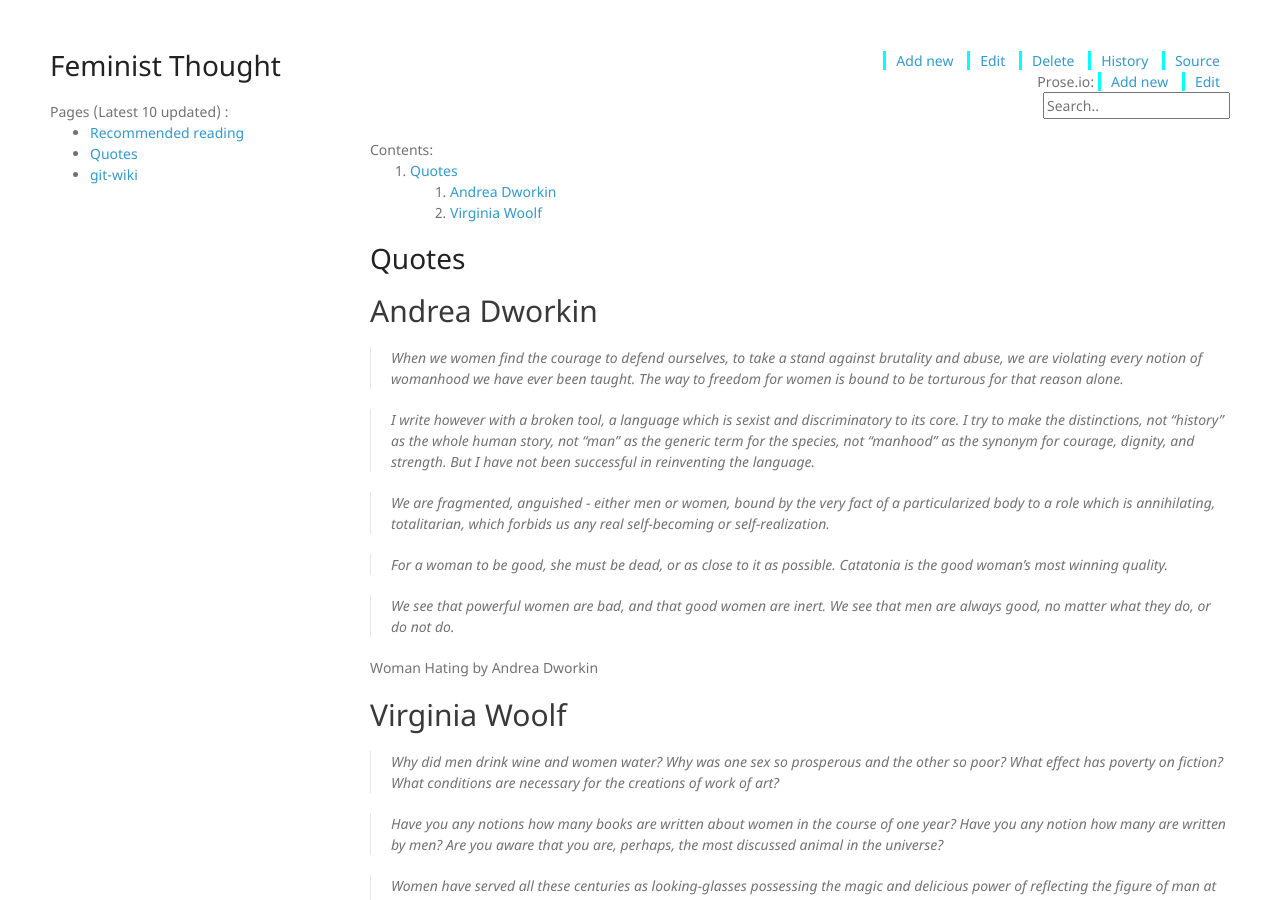
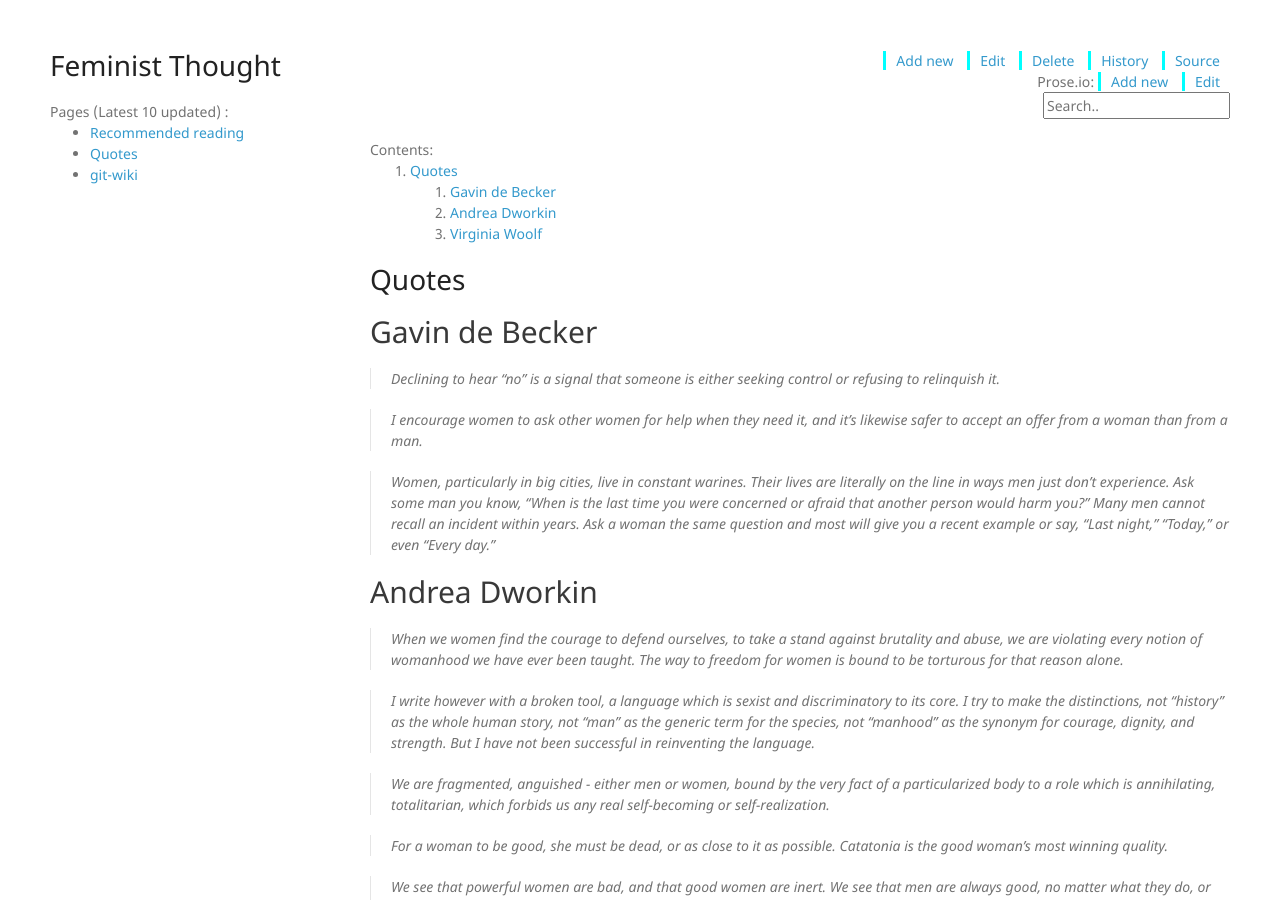
Before and after one commit to feminist-thought/feminist-thought, a Jekyll site: the page built from wiki/quotes.md, in a window 1280 px wide and 900 px high. Built offline with Jekyll 4.4.1, drawn with Linux system fonts in a browser that asks for light colours; nearby versions of some CDN libraries; our own code applies the rules of GitHub Pages for plain Markdown files.

Commit message:
Update quotes.md

```diff
--- a/wiki/quotes.md
+++ b/wiki/quotes.md
@@ -1,4 +1,12 @@
 # Quotes
+
+## Gavin de Becker
+
+> Declining to hear "no" is a signal that someone is either seeking control or refusing to relinquish it.
+
+> I encourage women to ask other women for help when they need it, and it's likewise safer to accept an offer from a woman than from a man.
+
+> Women, particularly in big cities, live in constant warines. Their lives are literally on the line in ways men just don't experience. Ask some man you know, "When is the last time you were concerned or afraid that another person would harm you?" Many men cannot recall an incident within years. Ask a woman the same question and most will give you a recent example or say, "Last night," "Today," or even "Every day."
 
 ## Andrea Dworkin
 
```
